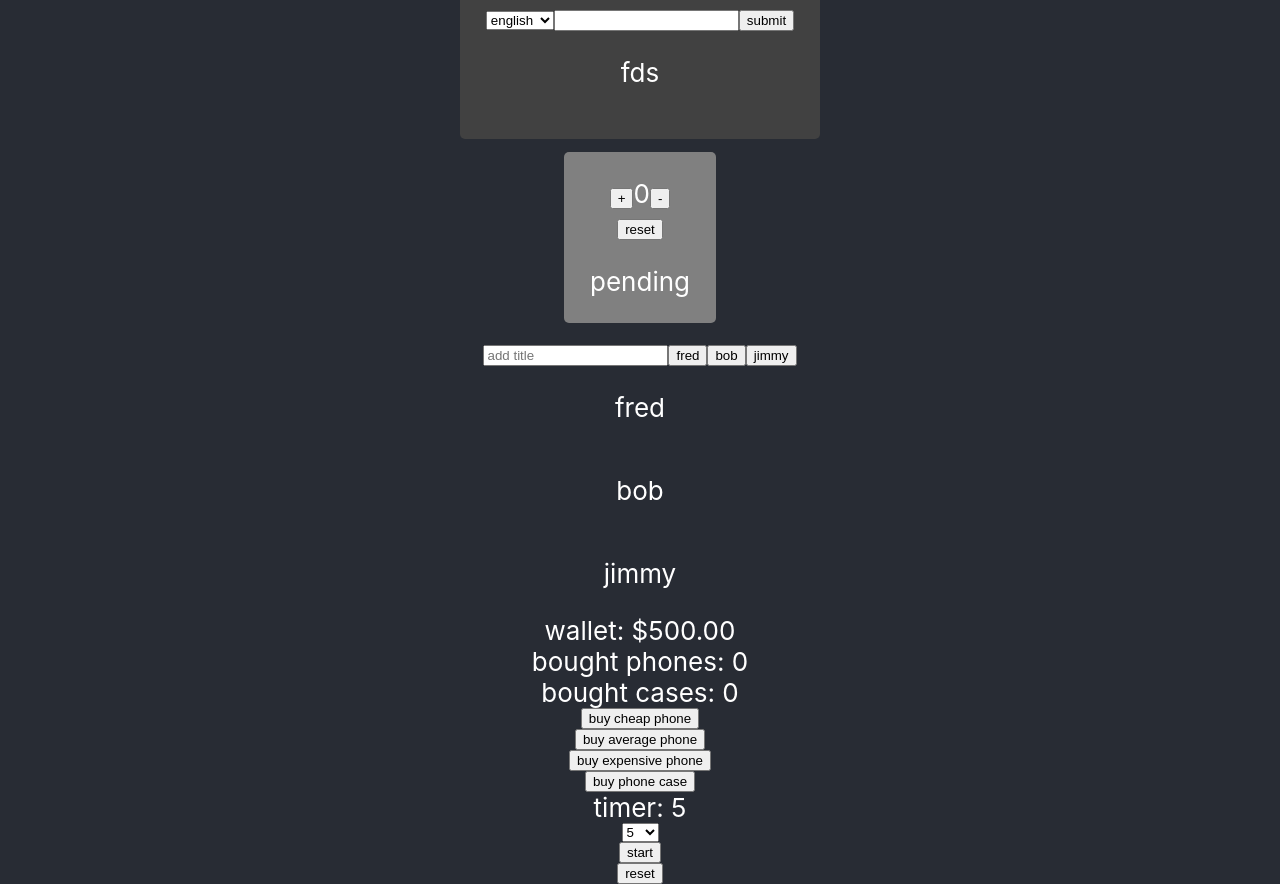
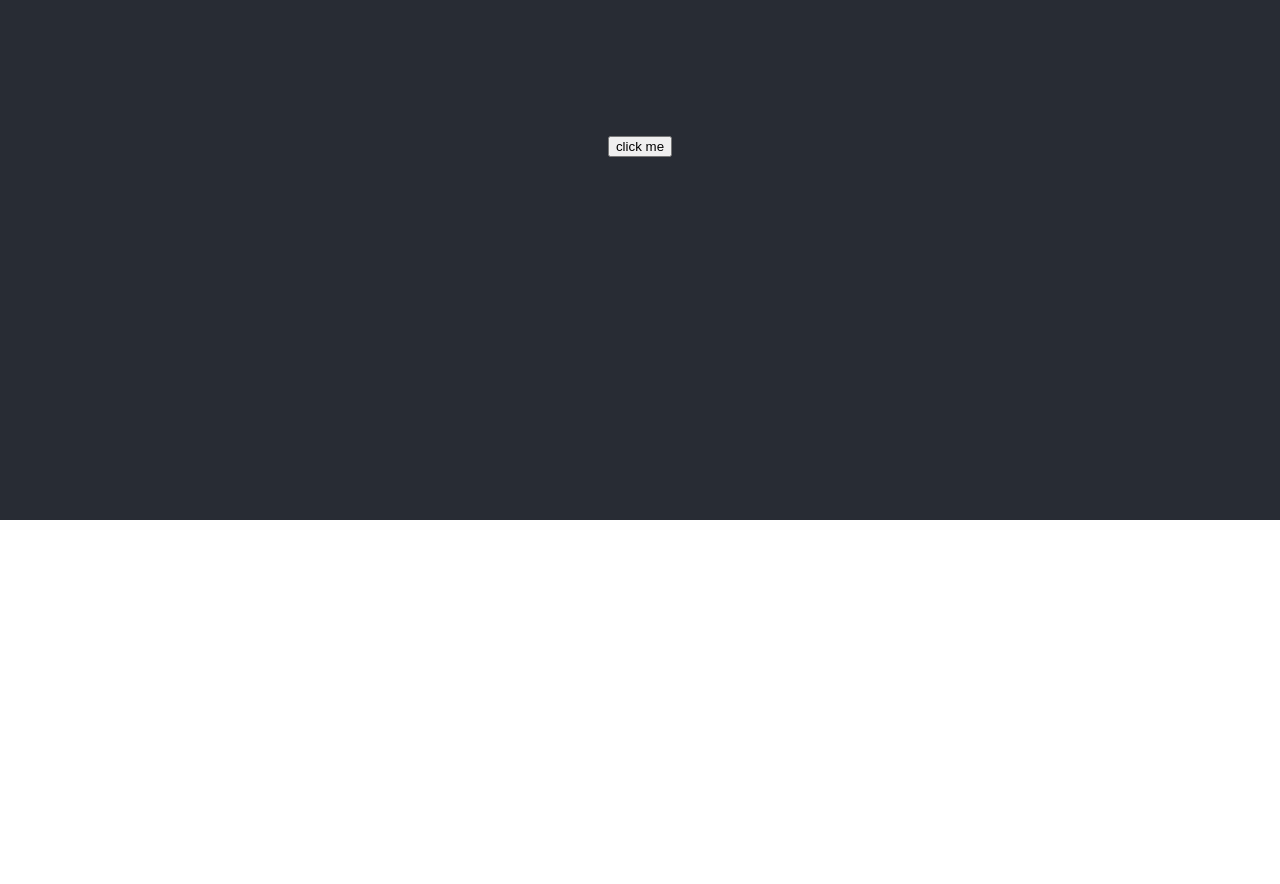
Before and after one commit to Istott/useReducer-playground, a React (Create React App) app in the folder todo/: page / in a window 1280 px wide. Shown: the part 280-1164 px from the top of the page. After the commit the page ends 800 px from the top, so only its background shows below. Built offline with nearby package versions, Linux system fonts and the light colour scheme.

Commit message:
made curry component more dynamic

```diff
--- a/todo/src/App.js
+++ b/todo/src/App.js
@@ -1,194 +1,197 @@
 import React, {useState, useReducer, useLayoutEffect, useEffect} from 'react';
 import './App.css';
 
-import TodoState from './context/state';
+// import TodoState from './context/state';
 
-import TodoInput from './components/input';
-import TodoList from './components/list';
-import LangSelect from './components/lang';
+// import TodoInput from './components/input';
+// import TodoList from './components/list';
+// import LangSelect from './components/lang';
+import Curry from './components/curry';
 
-const ACTIONS = {
-  INCREMENT: 'increment',
-  DECREMENT: 'decrement',
-  STATUS: 'status',
-  ACTIONS: 'reset',
-  FRED: 'fred',
-  BOB: 'bob',
-  JIMMY: 'jimmy',
-}
+// const ACTIONS = {
+//   INCREMENT: 'increment',
+//   DECREMENT: 'decrement',
+//   STATUS: 'status',
+//   ACTIONS: 'reset',
+//   FRED: 'fred',
+//   BOB: 'bob',
+//   JIMMY: 'jimmy',
+// }
 
-const countReducer = (counter, action) => {
-  switch (action.type) {
-    case ACTIONS.INCREMENT:
-      return action.payload
-    case ACTIONS.DECREMENT:
-      return { count: counter.count - 1 }
-    case ACTIONS.STATUS:
-      if(counter.count > 1) {
-        return {
-          ...counter,
-          message: 'winning'
-        }
-      } else if (counter.count < 0) {
-        return { ...counter, message: 'losing'}
-      } else {
-        return { ...counter, message: 'pending'}
-      }
-    case ACTIONS.RESET:
-      return { ...counter, count: 0}
-    default:
-      return counter
-  }
-}
+// const countReducer = (counter, action) => {
+//   switch (action.type) {
+//     case ACTIONS.INCREMENT:
+//       return action.payload
+//     case ACTIONS.DECREMENT:
+//       return { count: counter.count - 1 }
+//     case ACTIONS.STATUS:
+//       if(counter.count > 1) {
+//         return {
+//           ...counter,
+//           message: 'winning'
+//         }
+//       } else if (counter.count < 0) {
+//         return { ...counter, message: 'losing'}
+//       } else {
+//         return { ...counter, message: 'pending'}
+//       }
+//     case ACTIONS.RESET:
+//       return { ...counter, count: 0}
+//     default:
+//       return counter
+//   }
+// }
 
-const initialCount = {
-  count: 0,
-  message: 'status pending'
-};
+// const initialCount = {
+//   count: 0,
+//   message: 'status pending'
+// };
 
-const nameReducer = (nameState, action) => {
+// const nameReducer = (nameState, action) => {
 
-  switch(action.type) {
-    case ACTIONS.FRED:
-      return {...nameState, fred: action.payload}
-    case ACTIONS.BOB:
-      return {...nameState, bob: action.payload}
-    case ACTIONS.JIMMY:
-      return {...nameState, jimmy: action.payload}
-    default:
-      return nameState
-  }
-}
+//   switch(action.type) {
+//     case ACTIONS.FRED:
+//       return {...nameState, fred: action.payload}
+//     case ACTIONS.BOB:
+//       return {...nameState, bob: action.payload}
+//     case ACTIONS.JIMMY:
+//       return {...nameState, jimmy: action.payload}
+//     default:
+//       return nameState
+//   }
+// }
 
-const initialName = {
-  fred: '',
-  bob: '',
-  jimmy: ''
-}
+// const initialName = {
+//   fred: '',
+//   bob: '',
+//   jimmy: ''
+// }
 
 function App() {
-  const [counter, dispatch] = useReducer(countReducer, initialCount);
-  const [name, nameDispatch] = useReducer(nameReducer, initialName);
-  const [ title, setTitle] = useState('');
+  // const [counter, dispatch] = useReducer(countReducer, initialCount);
+  // const [name, nameDispatch] = useReducer(nameReducer, initialName);
+  // const [ title, setTitle] = useState('');
 
-  const [ticker, setTicker] = useState(5);
-  const [timer, setTimer] = useState(5);
-  const [isActive, setIsActive] = useState(false);
+  // const [ticker, setTicker] = useState(5);
+  // const [timer, setTimer] = useState(5);
+  // const [isActive, setIsActive] = useState(false);
 
-  const [ person, setPerson ] = useState({
-    wallet: 500,
-    phones: 0,
-    case: 0,
-    message: ''
-  });
+  // const [ person, setPerson ] = useState({
+  //   wallet: 500,
+  //   phones: 0,
+  //   case: 0,
+  //   message: ''
+  // });
 
-  const cheapPhone = 39.99;
-  const medPhone = 59.99;
-  const highPhone= 99.99;
-  const taxRate = .045;
-  const phoneCase = 9.99;
+  // const cheapPhone = 39.99;
+  // const medPhone = 59.99;
+  // const highPhone= 99.99;
+  // const taxRate = .045;
+  // const phoneCase = 9.99;
 
   // let startTimer = false;
-  console.log('ticker: ', ticker);
-  console.log('timer: ', timer);
+  // console.log('ticker: ', ticker);
+  // console.log('timer: ', timer);
 
-  const tikTok = () => {
-    setIsActive(!isActive);
-    let x = 0;
+  // const tikTok = () => {
+  //   setIsActive(!isActive);
+  //   let x = 0;
 
-    if(isActive === true) {
-      for(let i = timer; i >= 0; i--){
-        console.log(i);
-        (function(){
-          setTimeout(function timmy() {
-            setTicker(i);
-          }, x*1000);
-        })();
-        x += 1;
-      }
-      setIsActive(!isActive);
-    }
-  };
+  //   if(isActive === true) {
+  //     for(let i = timer; i >= 0; i--){
+  //       console.log(i);
+  //       (function(){
+  //         setTimeout(function timmy() {
+  //           setTicker(i);
+  //         }, x*1000);
+  //       })();
+  //       x += 1;
+  //     }
+  //     setIsActive(!isActive);
+  //   }
+  // };
 
-  useEffect(() => {
-    if(ticker === 0){
-      setIsActive(!isActive);
-    };
-  }, [ticker]);
+  // useEffect(() => {
+  //   if(ticker === 0){
+  //     setIsActive(!isActive);
+  //   };
+  // }, [ticker]);
 
 
 
-  const buyPhone = (item) => {
-    console.log(person);
-    if (item < person.wallet) {
-      if (item < 10) {
-        setPerson({...person, wallet: person.wallet - (item + (item * taxRate)), case: person.case += 1})
-      } else {
-        setPerson({...person, wallet: person.wallet - (item + (item * taxRate)), phones: person.phones += 1})
-      }
-    } else {
-      setPerson({...person, message: 'sorry bro, you broke AF'})
-    }
-  }
+  // const buyPhone = (item) => {
+  //   console.log(person);
+  //   if (item < person.wallet) {
+  //     if (item < 10) {
+  //       setPerson({...person, wallet: person.wallet - (item + (item * taxRate)), case: person.case += 1})
+  //     } else {
+  //       setPerson({...person, wallet: person.wallet - (item + (item * taxRate)), phones: person.phones += 1})
+  //     }
+  //   } else {
+  //     setPerson({...person, message: 'sorry bro, you broke AF'})
+  //   }
+  // }
 
-  useLayoutEffect(() => {
-    dispatch({
-      type: ACTIONS.STATUS
-    })
-  }, [counter.count]);
+  // useLayoutEffect(() => {
+  //   dispatch({
+  //     type: ACTIONS.STATUS
+  //   })
+  // }, [counter.count]);
 
 
-  const increment = () => {
-    dispatch({
-      type: ACTIONS.INCREMENT,
-      payload: {
-        count: counter.count + 1
-      }
-    })
-  }
+  // const increment = () => {
+  //   dispatch({
+  //     type: ACTIONS.INCREMENT,
+  //     payload: {
+  //       count: counter.count + 1
+  //     }
+  //   })
+  // }
 
-  const decrement = () => {
-    dispatch({
-      type: ACTIONS.DECREMENT })
-  }
+  // const decrement = () => {
+  //   dispatch({
+  //     type: ACTIONS.DECREMENT })
+  // }
 
-  const reset = () => {
-    dispatch({
-      type: ACTIONS.RESET
-    })
-  }
+  // const reset = () => {
+  //   dispatch({
+  //     type: ACTIONS.RESET
+  //   })
+  // }
 
-  const fredHandler = (e) => {
-    e.preventDefault()
+  // const fredHandler = (e) => {
+  //   e.preventDefault()
 
-    nameDispatch({
-      type: ACTIONS.FRED,
-      payload: title
-    })
-    setTitle('')
-  }
-  const bobHandler = (e) => {
-    e.preventDefault()
+  //   nameDispatch({
+  //     type: ACTIONS.FRED,
+  //     payload: title
+  //   })
+  //   setTitle('')
+  // }
+  // const bobHandler = (e) => {
+  //   e.preventDefault()
 
-    nameDispatch({
-      type: ACTIONS.BOB,
-      payload: title
-    })
-    setTitle('')
-  }
-  const jimmyHandler = (e) => {
-    e.preventDefault()
+  //   nameDispatch({
+  //     type: ACTIONS.BOB,
+  //     payload: title
+  //   })
+  //   setTitle('')
+  // }
+  // const jimmyHandler = (e) => {
+  //   e.preventDefault()
 
-    nameDispatch({
-      type: ACTIONS.JIMMY,
-      payload: title
-    })
-    setTitle('')
-  }
+  //   nameDispatch({
+  //     type: ACTIONS.JIMMY,
+  //     payload: title
+  //   })
+  //   setTitle('')
+  // }
 
   return (
     <div className="App">
       <header className="App-header">
+        <Curry />
+{/*
         <TodoState>
           <TodoInput />
 
@@ -245,7 +248,7 @@ function App() {
           <option value='30'>30</option>
         </select>
         <button onClick={tikTok}>{!isActive ? 'start' : 'stop'}</button>
-        <button onClick={() => setTicker(timer)}>reset</button>
+        <button onClick={() => setTicker(timer)}>reset</button> */}
 
       </header>
     </div>
--- /dev/null
+++ b/todo/src/components/curry.js
@@ -0,0 +1,38 @@
+import React, {useState} from 'react';
+
+const combos = {
+        names: ['fred', 'chris', 'zack', 'shawn', 'joshua', 'amy'],
+        titles: ['the pimpled nose poop stain', 'is a dum dum', 'please dont do that', 'the destroyer', 'is not my name!']
+    }
+
+function Curry() {
+    const [sumthing, setSumthing] = useState('');
+    console.log(sumthing);
+
+    const min = 0;
+    const maxTitle = combos.titles.length;
+    const maxName = combos.names.length;
+
+    function randomName() {
+        const newTitle = () => Math.floor(Math.random() * (maxTitle - min) + min);
+
+        function decide() {
+            return combos.titles[newTitle()]
+        }
+
+        function combine() {
+            setSumthing(combos.names[Math.floor(Math.random() * (maxName - min) + min)] + ' ' + decide())
+        }
+
+        return combine();
+    }
+
+    return(
+        <>
+            <p>{sumthing}</p>
+            <button onClick={() => randomName()}>click me</button>
+        </>
+    )
+}
+
+export default Curry;
```
